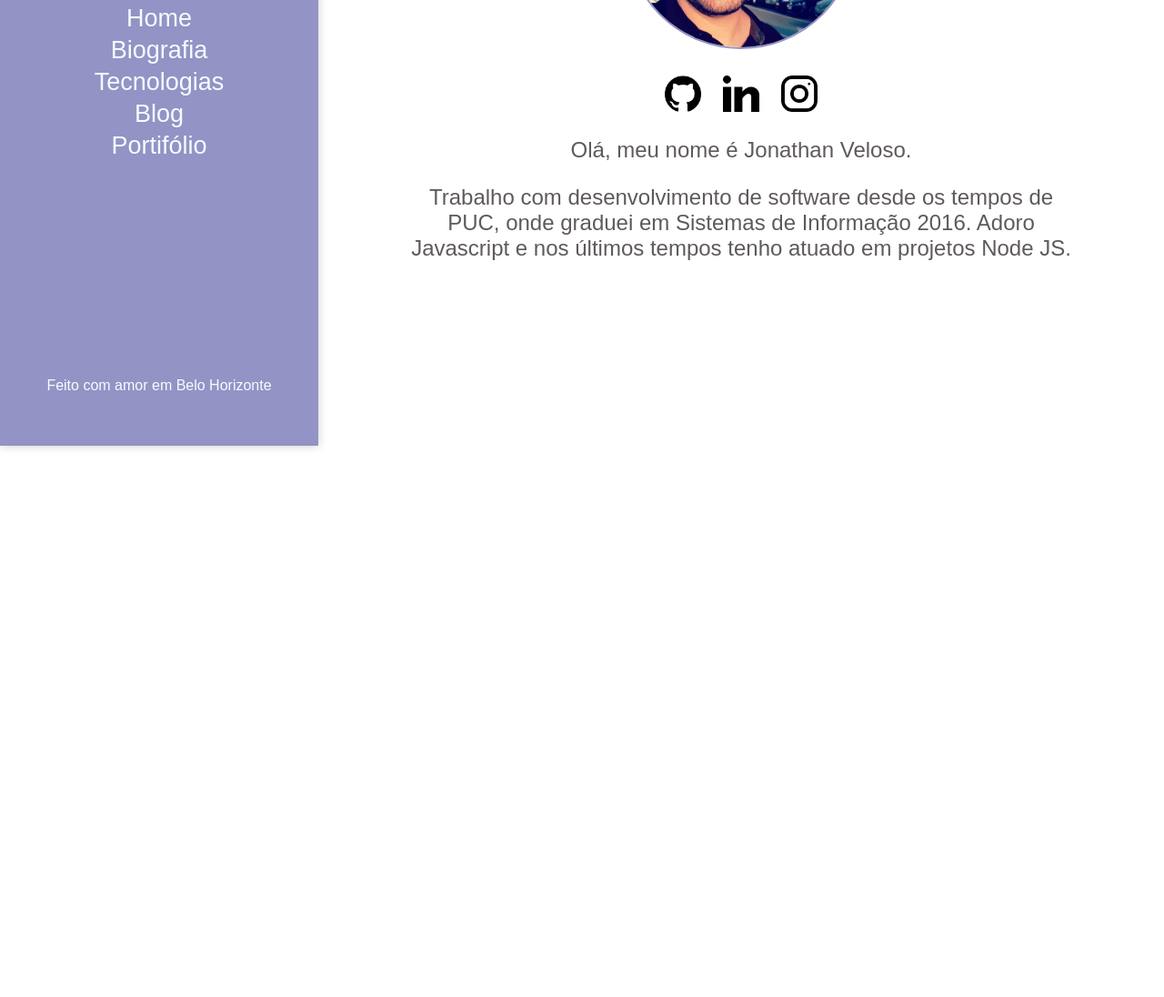
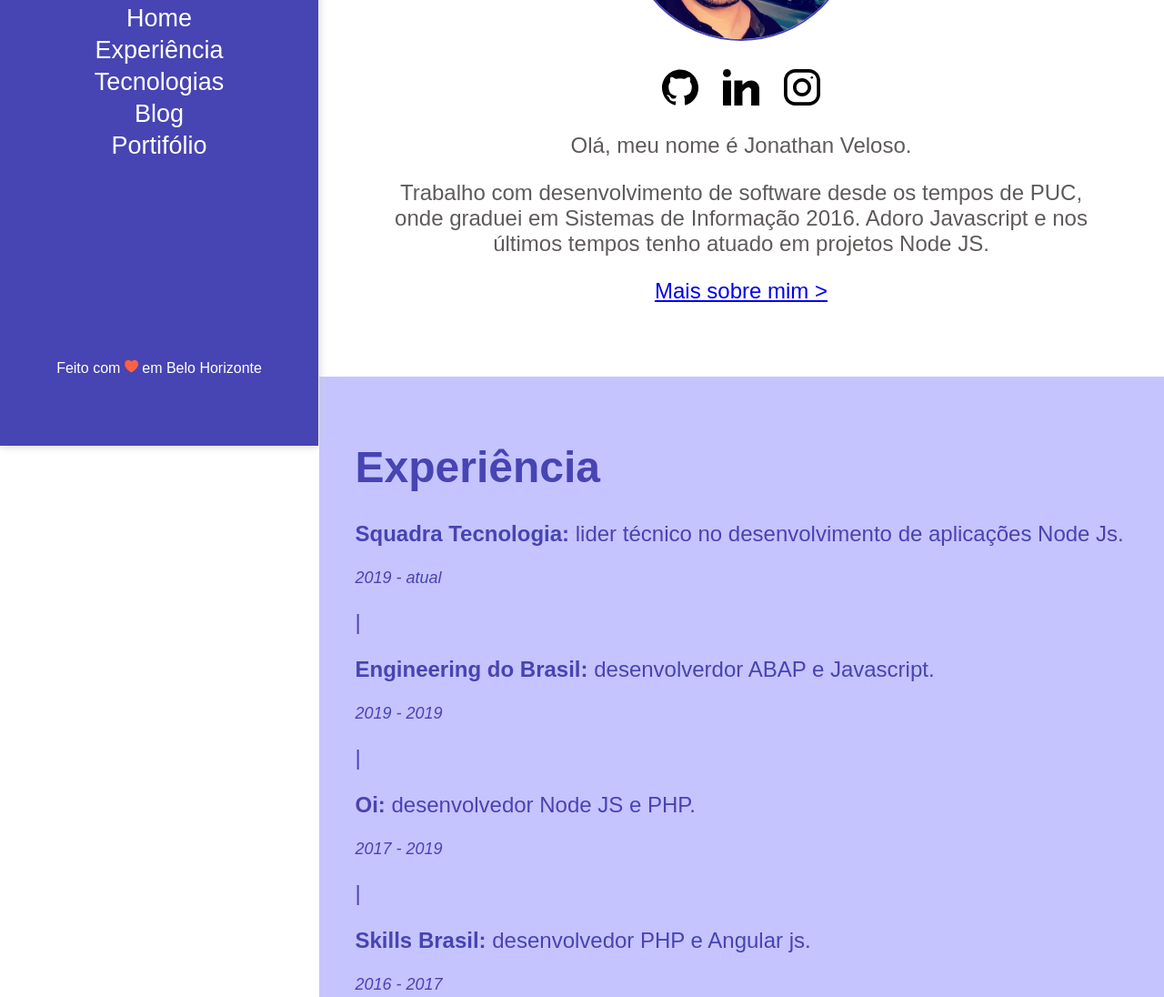
Before and after one commit to velosojonathan5/my-personal-website, a website: page web/index.html in a window 1280 px wide. Shown: the part 310-1406 px from the top of the page at 91% size. Before the commit the page ends 800 px from the top, so only its background shows below. Drawn offline with Linux system fonts and the light colour scheme.

Commit message:
Ajuste de cores e bloco experiencia

```diff
--- a/web/css/menu.css
+++ b/web/css/menu.css
@@ -1,5 +1,5 @@
 .menu {
-    background-color: rgb(147, 147, 197);
+    background-color: #4744B3;
     width: 350px;
     position: fixed;
     height: 100%;
@@ -18,16 +18,20 @@
     text-decoration: none;
     font-size: 27px;
     line-height: 35px;
-    color: azure;
+    color: #FFF;
 }
 
 .menu a:hover {
-    color: aqua;
+    color: #C6C4FF;
 }
 
 .menu .menu-footer {
     position: relative;
-    margin-top: 550px;
-    color: azure;
+    margin-top: 530px;
+    color: #FFF;
     text-align: center;
 }
+
+.menu .menu-footer img {
+    width: 15px;
+}
--- a/web/css/styles.css
+++ b/web/css/styles.css
@@ -6,7 +6,9 @@ body {
 .content {
     margin-left: 350px;
     width: auto;
-    padding: 10px;
+    padding: 0.5px;
+    font-size: 24px;
+
 }
 
 .perfil-image {
@@ -17,7 +19,7 @@ body {
 .perfil-image img {
     width: 250px;
     border-radius: 50%;
-    border: 2px solid  rgb(147, 147, 197);
+    border: 2px solid #4744B3;
 }
 
 .social-media {
@@ -30,12 +32,20 @@ body {
     margin: 0px 10px 0px 10px;
 }
 
-.description {
+#description {
     text-align: center;
     padding: 0px 80px 0px 80px;
+    color: rgb(95, 90, 90);
 }
 
-.description p {
-    font-size: 24px;
-    color: rgb(95, 90, 90);
+#experiencia {
+    color: #4744B3;
+    padding: 40px;
+    margin-top: 80px;
+    background-color: #C6C4FF;
 }
+
+#experiencia .periodo-trabalho {
+    font-size: 18px;
+    font-style: italic;
+}
--- a/web/index.html
+++ b/web/index.html
@@ -14,13 +14,14 @@
     <div class="menu">
         <div class="itens">
             <a href="#">Home</a>
-            <a href="#">Biografia</a>
+            <a href="#experiencia">Experiência</a>
+            <!-- <a href="#">Projetos</a> -->
             <a href="#">Tecnologias</a>
             <a href="#">Blog</a>
             <a href="#">Portifólio</a>
         </div>
         <footer class="menu-footer">
-            <p>Feito com amor em Belo Horizonte</p>
+            <p>Feito com <img src="./img/earth.svg" alt="amor"> em Belo Horizonte</p>
         </footer>
     </div>
 
@@ -29,14 +30,28 @@
             <img src="./img/foto-perfil-jonathan.png" alt="Foto de perfil de Jonathan">
         </div>
         <div class="social-media">
-            <a href="https://github.com/velosojonathan5" target="_blank"><img src="./img/039-github.png" alt="Github"></a>
-            <a href="https://www.linkedin.com/in/jonathanveloso/" target="_blank"><img src="./img/031-linkedin.png" alt="LinkedIn"></a>
-            <a href="https://www.instagram.com/jvjonathan20" target="_blank"><img src="./img/034-instagram.png" alt="Instagram"></a>
+            <a href="https://github.com/velosojonathan5" target="_blank"><img src="./img/039-github.svg" alt="Github"></a>
+            <a href="https://www.linkedin.com/in/jonathanveloso/" target="_blank"><img src="./img/031-linkedin.svg" alt="LinkedIn"></a>
+            <a href="https://www.instagram.com/jvjonathan20" target="_blank"><img src="./img/034-instagram.svg" alt="Instagram"></a>
         </div>
-        <div class="description">
+        <div id="description">
             <p>Olá, meu nome é Jonathan Veloso.</p>
             <p>Trabalho com desenvolvimento de software desde os tempos de PUC, onde graduei em Sistemas de Informação 2016. Adoro Javascript e nos últimos tempos tenho atuado em projetos Node JS. </p>
-            <!-- <p>Lorem Ipsum is simply dummy text of the printing and typesetting industry. Lorem Ipsum has been the industry's standard dummy text ever since the 1500s, when an unknown printer took a galley of type and scrambled it to make a type specimen book. </p> -->
+            <p><a href="#experiencia">Mais sobre mim ></a></p>
+        </div>
+        <div id="experiencia">
+            <h1>Experiência</h1>
+            <p><strong>Squadra Tecnologia:</strong> lider técnico no desenvolvimento de aplicações Node Js.</p>
+            <p class="periodo-trabalho">2019 - atual</p>
+            <p>|</p>
+            <p><strong>Engineering do Brasil:</strong> desenvolverdor ABAP e Javascript.</p>
+            <p class="periodo-trabalho">2019 - 2019</p>
+            <p>|</p>
+            <p><strong>Oi:</strong> desenvolvedor Node JS e PHP.</p>
+            <p class="periodo-trabalho">2017 - 2019</p>
+            <p>|</p>
+            <p><strong>Skills Brasil:</strong> desenvolvedor PHP e Angular js.</p>
+            <p class="periodo-trabalho">2016 - 2017</p>
         </div>
     </div>
 
```
Also changed, not shown: web/index2.html (deleted, +0 -40 lines), web/teste-div.html (+5 -3 lines), web/img/031-linkedin.png (deleted), web/img/031-linkedin.svg (added), web/img/034-instagram.png (deleted), web/img/034-instagram.svg (added), web/img/039-github.png (deleted), web/img/039-github.svg (added), web/img/earth.svg (added).
